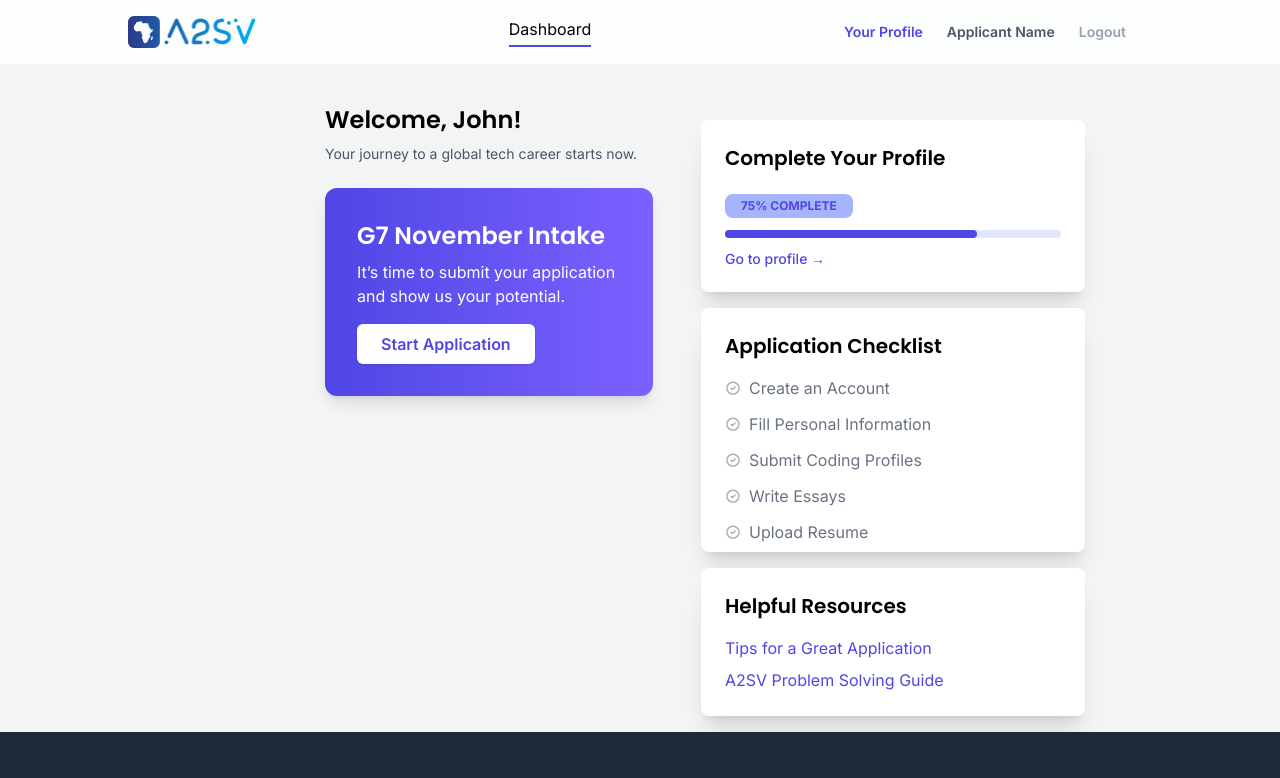
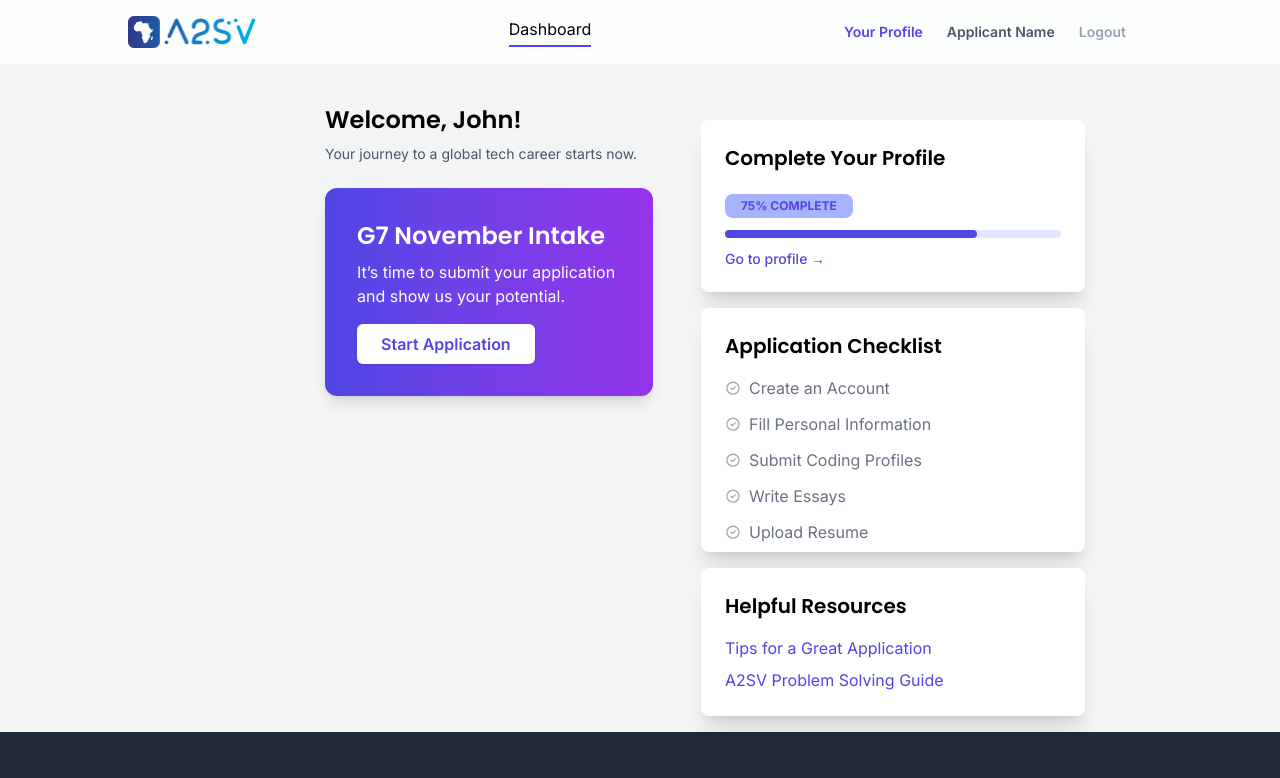
Before and after one commit to firo1919/A2SV-Starter-Project-G68, a Next.js app: page /applicant/dashboard in a window 1280 px wide. Shown: the top 778 px of the page. Built offline with nearby package versions, Linux system fonts and the light colour scheme.

Commit message:
Update dashboard card styles and remove commented code

```diff
--- a/src/app/(main)/applicant/dashboard/page.tsx
+++ b/src/app/(main)/applicant/dashboard/page.tsx
@@ -28,7 +28,7 @@ export default function Dashboard() {
 						Your journey to a global tech career starts now.
 					</p>
 					<div className="md:ml-[325px]">
-						<div className="bg-gradient-to-r to-[#7B61FF] from-[#4F46E5] p-8 rounded-xl shadow-lg mb-8">
+						<div className="bg-gradient-to-r to-[#9333EA] from-[#4F46E5] p-8 rounded-xl shadow-lg mb-8">
 							<h2 className="text-2xl font-bold text-white mb-2">G7 November Intake</h2>
 							<p className="text-white mb-4">
 								It’s time to submit your application and show us your potential.
--- a/src/app/components/applicant/card.tsx
+++ b/src/app/components/applicant/card.tsx
@@ -75,7 +75,6 @@ export default function Card({ type }: CardProps) {
 				</>
 			) : (
 				<>
-					{/* Progress Cards (unchanged) */}
 					<div className="shadow-xl bg-white rounded-[8px] p-[24px]">
 						<h1 className="text-lg font-semibold mb-5">Recent Activity</h1>
 						<div className="flex gap-2 mb-2">
@@ -101,7 +100,6 @@ export default function Card({ type }: CardProps) {
 							</div>
 						</div>
 					</div>
-					{/* Progress: Important Updates Card */}
 					<div className="shadow-xl bg-white rounded-[8px] p-[24px]">
 						<h1 className="text-lg font-semibold mb-2">Important Updates</h1>
 						<p className="text-sm font-light">
@@ -109,14 +107,13 @@ export default function Card({ type }: CardProps) {
 							status changes.
 						</p>
 					</div>
-					{/* Progress: Interview Prep Card */}
 					<div className="shadow-xl bg-[#4F46E5] rounded-[8px] p-[24px]">
-						<h1 className="text-lg font-semibold mb-3 text-2xl text-white">Get Ready for the Interview!</h1>
-						<h2 className="text-sm font-stretch-ultra-expanded text-2xl text-white">
+						<h1 className="text-lg font-semibold mb-3 text-white">Get Ready for the Interview!</h1>
+						<h2 className="text-sm font-stretch-ultra-expanded text-white">
 							While you wait, it's a great time to prepare. Practice your problem-solving skills on
 							platforms like LeetCode and Codeforces.
 						</h2>
-						<p className="text-sm font-bold text-white p-2">Read our interview prep guide →</p>
+						<p className="text-sm font-bold text-white ">Read our interview prep guide →</p>
 					</div>
 				</>
 			)}
```
